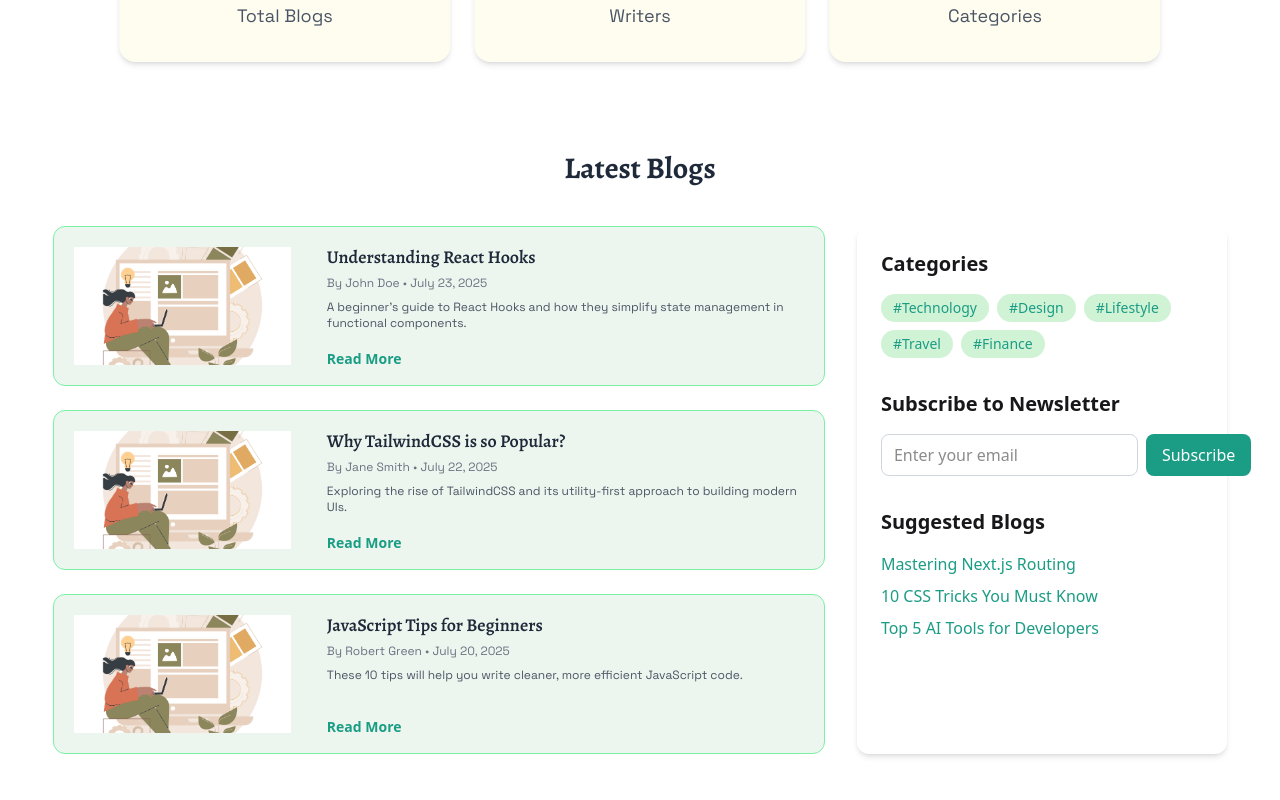
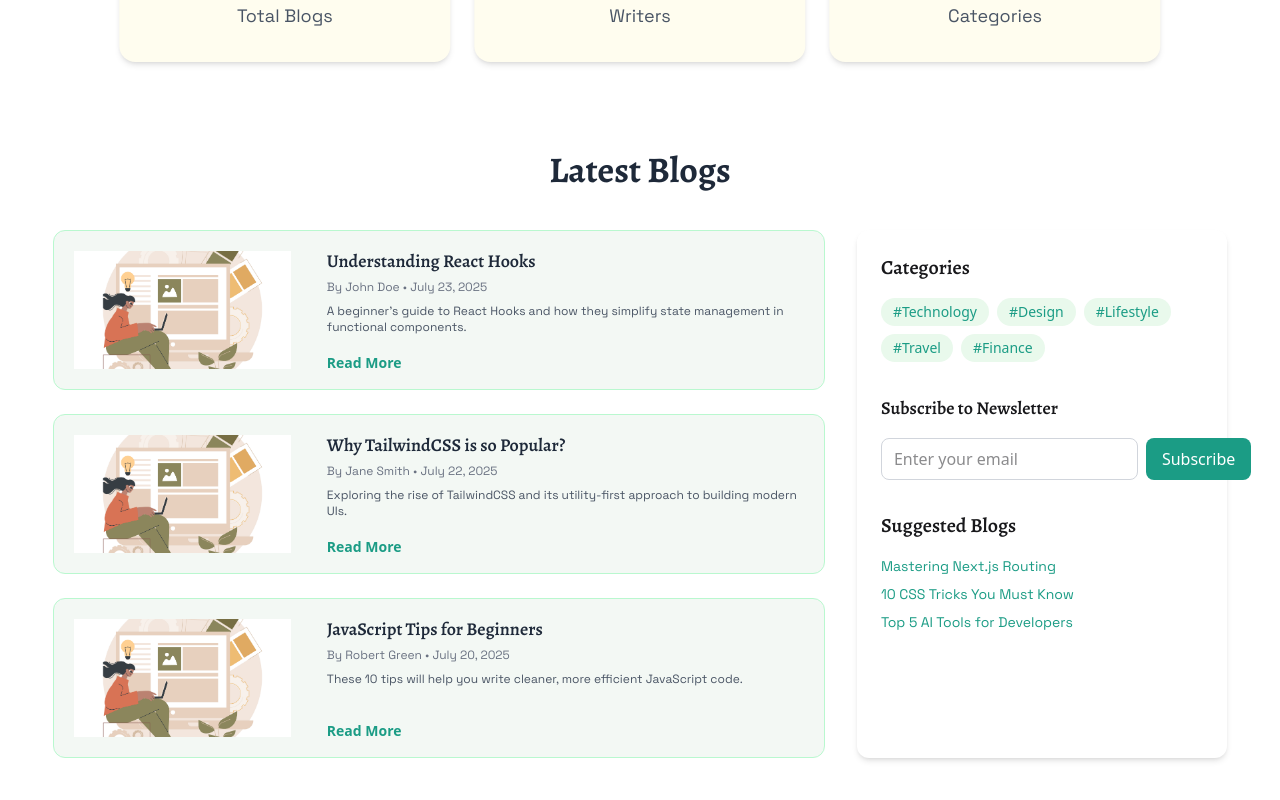
Before and after one commit to tasninanika/Penora-Client, a React (Vite) app: page / in a window 1280 px wide. Shown: the part 674-1474 px from the top of the page. Built offline with nearby package versions, Linux system fonts and the light colour scheme; a web font is replaced by a local one.

Commit message:
apply style on latest blogs section

```diff
--- a/src/assets/styles/style.css
+++ b/src/assets/styles/style.css
@@ -16,3 +16,7 @@ p{
 .font-alegreya{
     font-family: "Alegreya", serif;
 }
+
+.font-grotesk{
+    font-family: "Space Grotesk", sans-serif;
+}
--- a/src/components/home/LatestBlogs.jsx
+++ b/src/components/home/LatestBlogs.jsx
@@ -50,7 +50,7 @@ const LatestBlogs = () => {
   return (
     <section className="w-11/12 mx-auto py-40">
       {/* Section Title */}
-      <h2 className="text-3xl font-bold text-gray-800 text-center mb-10">
+      <h2 className="text-4xl font-bold text-gray-800 text-center mb-10">
         Latest Blogs
       </h2>
 
@@ -61,7 +61,7 @@ const LatestBlogs = () => {
           {blogs.map((blog) => (
             <div
               key={blog.id}
-              className="border border-green-300 bg-[#edf6ee] rounded-xl overflow-hidden hover:shadow-lg transition-shadow duration-300 flex flex-col md:flex-row h-40"
+              className="border border-green-200 bg-[#f3f8f4] rounded-xl overflow-hidden hover:shadow-lg transition-shadow duration-300 flex flex-col md:flex-row h-40"
             >
               {/* Image Left */}
               <img
@@ -94,12 +94,12 @@ const LatestBlogs = () => {
         <div className="bg-white shadow-md rounded-xl p-6 space-y-8">
           {/* Categories */}
           <div>
-            <h3 className="text-xl font-semibold mb-4">Categories</h3>
+            <h2 className="text-xl font-semibold mb-4">Categories</h2>
             <div className="flex flex-wrap gap-2">
               {categories.map((cat, idx) => (
                 <span
                   key={idx}
-                  className="px-3 py-1 bg-[#d1f3d5] text-[#1b9c85] rounded-full text-sm cursor-pointer hover:bg-[#1b9c85] hover:text-white transition"
+                  className="px-3 py-1 bg-[#e9f9ec] text-[#1b9c85] rounded-full text-sm cursor-pointer hover:bg-[#1b9c85] hover:text-white transition"
                 >
                   #{cat}
                 </span>
@@ -109,9 +109,9 @@ const LatestBlogs = () => {
 
           {/* Subscribe Newsletter */}
           <div>
-            <h3 className="text-xl font-semibold mb-4">
+            <h2 className="text-lg font-semibold mb-4">
               Subscribe to Newsletter
-            </h3>
+            </h2>
             <form
               onSubmit={handleSubscribe}
               className="flex gap-2 flex-col sm:flex-row"
@@ -135,12 +135,12 @@ const LatestBlogs = () => {
 
           {/* Suggested Blogs */}
           <div>
-            <h3 className="text-xl font-semibold mb-4">Suggested Blogs</h3>
+            <h2 className="text-xl font-semibold mb-4">Suggested Blogs</h2>
             <ul className="space-y-2">
               {suggestedBlogs.map((blog, idx) => (
                 <li
                   key={idx}
-                  className="text-[#1b9c85] cursor-pointer hover:underline"
+                  className="text-[#1b9c85] cursor-pointer hover:underline font-grotesk text-sm"
                 >
                   {blog}
                 </li>
```
